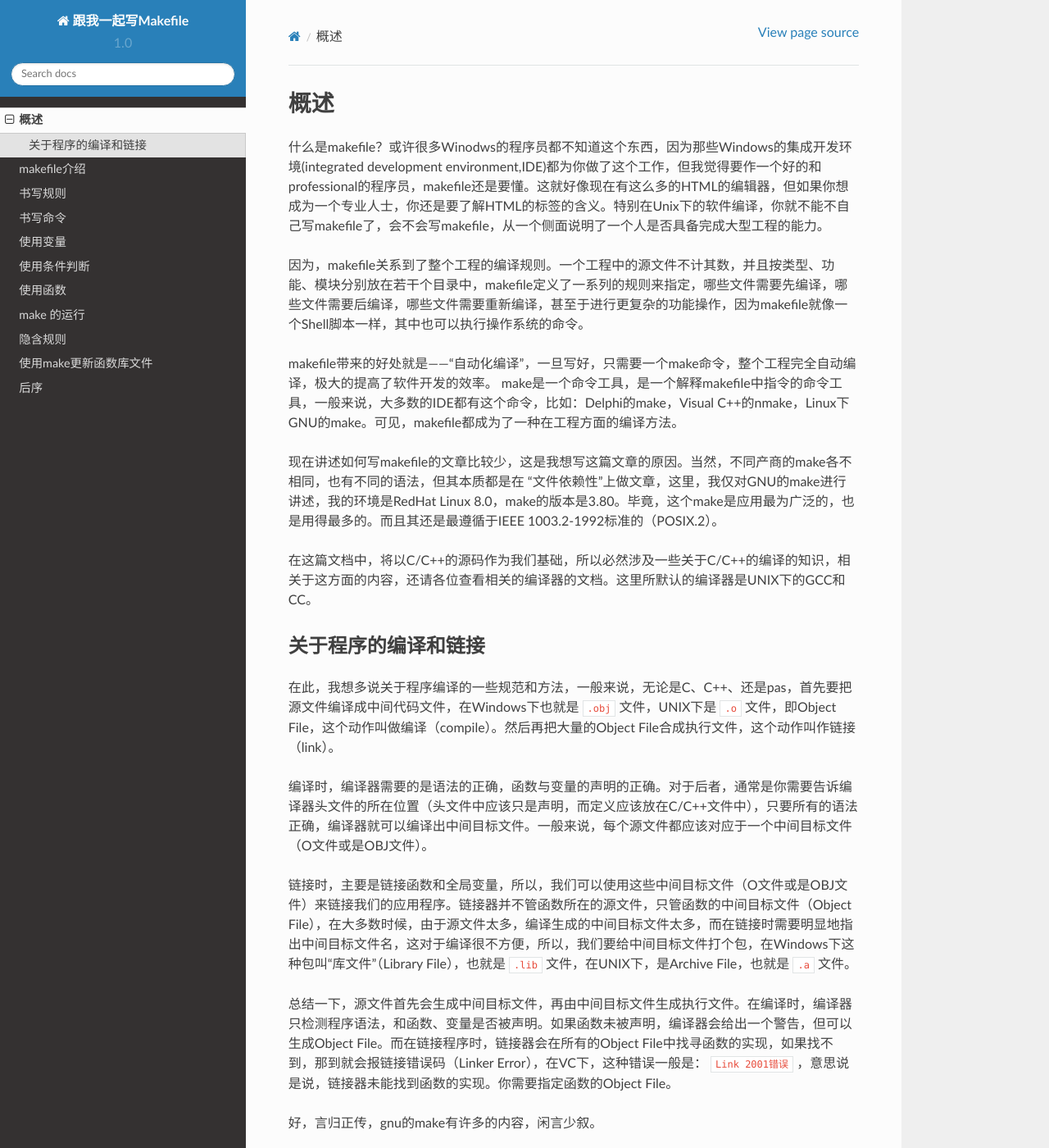
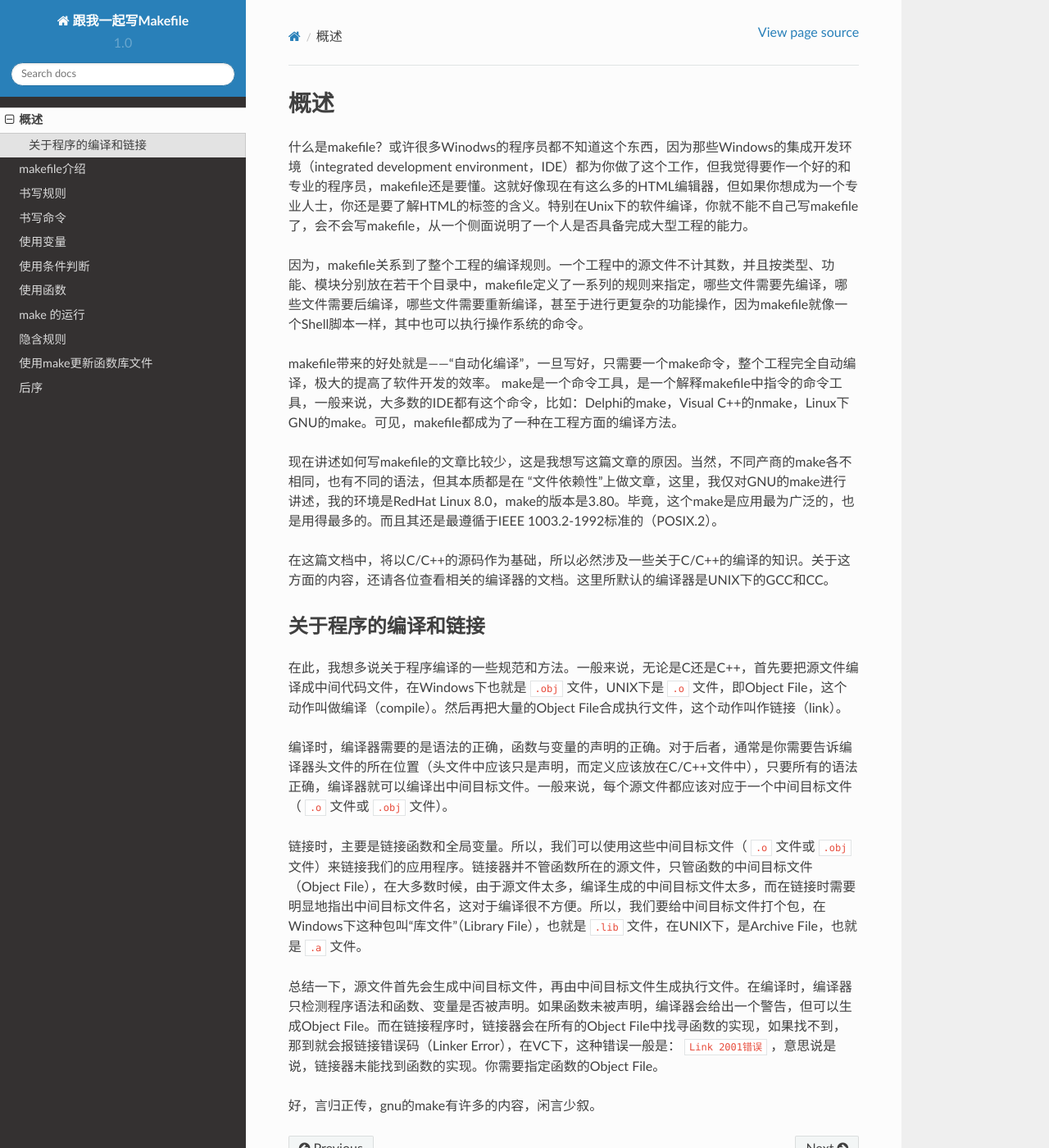
Before and after one commit to seisman/how-to-write-makefile, a Sphinx documentation site: the page built from source/overview.rst, in a window 1280 px wide and 1400 px high. Shown: the whole window at 82% size. Built offline with Sphinx 7.4.7 and the Read the Docs theme 2.0.0, drawn with Linux system fonts in a browser that asks for light colours.

Commit message:
update overview

```diff
--- a/source/overview.rst
+++ b/source/overview.rst
@@ -1,7 +1,7 @@
 概述
 ====
 
-什么是makefile？或许很多Winodws的程序员都不知道这个东西，因为那些Windows的集成开发环境(integrated development environment,IDE)都为你做了这个工作，但我觉得要作一个好的和professional的程序员，makefile还是要懂。这就好像现在有这么多的HTML的编辑器，但如果你想成为一个专业人士，你还是要了解HTML的标签的含义。特别在Unix下的软件编译，你就不能不自己写makefile了，会不会写makefile，从一个侧面说明了一个人是否具备完成大型工程的能力。
+什么是makefile？或许很多Winodws的程序员都不知道这个东西，因为那些Windows的集成开发环境（integrated development environment，IDE）都为你做了这个工作，但我觉得要作一个好的和专业的程序员，makefile还是要懂。这就好像现在有这么多的HTML编辑器，但如果你想成为一个专业人士，你还是要了解HTML的标签的含义。特别在Unix下的软件编译，你就不能不自己写makefile了，会不会写makefile，从一个侧面说明了一个人是否具备完成大型工程的能力。
 
 因为，makefile关系到了整个工程的编译规则。一个工程中的源文件不计其数，并且按类型、功能、模块分别放在若干个目录中，makefile定义了一系列的规则来指定，哪些文件需要先编译，哪些文件需要后编译，哪些文件需要重新编译，甚至于进行更复杂的功能操作，因为makefile就像一个Shell脚本一样，其中也可以执行操作系统的命令。
 
@@ -9,17 +9,17 @@ makefile带来的好处就是——“自动化编译”，一旦写好，只需
 
 现在讲述如何写makefile的文章比较少，这是我想写这篇文章的原因。当然，不同产商的make各不相同，也有不同的语法，但其本质都是在 “文件依赖性”上做文章，这里，我仅对GNU的make进行讲述，我的环境是RedHat Linux 8.0，make的版本是3.80。毕竟，这个make是应用最为广泛的，也是用得最多的。而且其还是最遵循于IEEE 1003.2-1992标准的（POSIX.2）。
 
-在这篇文档中，将以C/C++的源码作为我们基础，所以必然涉及一些关于C/C++的编译的知识，相关于这方面的内容，还请各位查看相关的编译器的文档。这里所默认的编译器是UNIX下的GCC和CC。
+在这篇文档中，将以C/C++的源码作为基础，所以必然涉及一些关于C/C++的编译的知识。关于这方面的内容，还请各位查看相关的编译器的文档。这里所默认的编译器是UNIX下的GCC和CC。
 
 关于程序的编译和链接
 --------------------
 
-在此，我想多说关于程序编译的一些规范和方法，一般来说，无论是C、C++、还是pas，首先要把源文件编译成中间代码文件，在Windows下也就是 ``.obj`` 文件，UNIX下是 ``.o`` 文件，即Object File，这个动作叫做编译（compile）。然后再把大量的Object File合成执行文件，这个动作叫作链接（link）。
+在此，我想多说关于程序编译的一些规范和方法。一般来说，无论是C还是C++，首先要把源文件编译成中间代码文件，在Windows下也就是 ``.obj`` 文件，UNIX下是 ``.o`` 文件，即Object File，这个动作叫做编译（compile）。然后再把大量的Object File合成执行文件，这个动作叫作链接（link）。
 
-编译时，编译器需要的是语法的正确，函数与变量的声明的正确。对于后者，通常是你需要告诉编译器头文件的所在位置（头文件中应该只是声明，而定义应该放在C/C++文件中），只要所有的语法正确，编译器就可以编译出中间目标文件。一般来说，每个源文件都应该对应于一个中间目标文件（O文件或是OBJ文件）。
+编译时，编译器需要的是语法的正确，函数与变量的声明的正确。对于后者，通常是你需要告诉编译器头文件的所在位置（头文件中应该只是声明，而定义应该放在C/C++文件中），只要所有的语法正确，编译器就可以编译出中间目标文件。一般来说，每个源文件都应该对应于一个中间目标文件（ ``.o`` 文件或 ``.obj`` 文件）。
 
-链接时，主要是链接函数和全局变量，所以，我们可以使用这些中间目标文件（O文件或是OBJ文件）来链接我们的应用程序。链接器并不管函数所在的源文件，只管函数的中间目标文件（Object File），在大多数时候，由于源文件太多，编译生成的中间目标文件太多，而在链接时需要明显地指出中间目标文件名，这对于编译很不方便，所以，我们要给中间目标文件打个包，在Windows下这种包叫“库文件”（Library File），也就是 ``.lib`` 文件，在UNIX下，是Archive File，也就是 ``.a`` 文件。
+链接时，主要是链接函数和全局变量。所以，我们可以使用这些中间目标文件（ ``.o`` 文件或 ``.obj`` 文件）来链接我们的应用程序。链接器并不管函数所在的源文件，只管函数的中间目标文件（Object File），在大多数时候，由于源文件太多，编译生成的中间目标文件太多，而在链接时需要明显地指出中间目标文件名，这对于编译很不方便。所以，我们要给中间目标文件打个包，在Windows下这种包叫“库文件”（Library File），也就是 ``.lib`` 文件，在UNIX下，是Archive File，也就是 ``.a`` 文件。
 
-总结一下，源文件首先会生成中间目标文件，再由中间目标文件生成执行文件。在编译时，编译器只检测程序语法，和函数、变量是否被声明。如果函数未被声明，编译器会给出一个警告，但可以生成Object File。而在链接程序时，链接器会在所有的Object File中找寻函数的实现，如果找不到，那到就会报链接错误码（Linker Error），在VC下，这种错误一般是： ``Link 2001错误`` ，意思说是说，链接器未能找到函数的实现。你需要指定函数的Object File。
+总结一下，源文件首先会生成中间目标文件，再由中间目标文件生成执行文件。在编译时，编译器只检测程序语法和函数、变量是否被声明。如果函数未被声明，编译器会给出一个警告，但可以生成Object File。而在链接程序时，链接器会在所有的Object File中找寻函数的实现，如果找不到，那到就会报链接错误码（Linker Error），在VC下，这种错误一般是： ``Link 2001错误`` ，意思说是说，链接器未能找到函数的实现。你需要指定函数的Object File。
 
 好，言归正传，gnu的make有许多的内容，闲言少叙。
```
